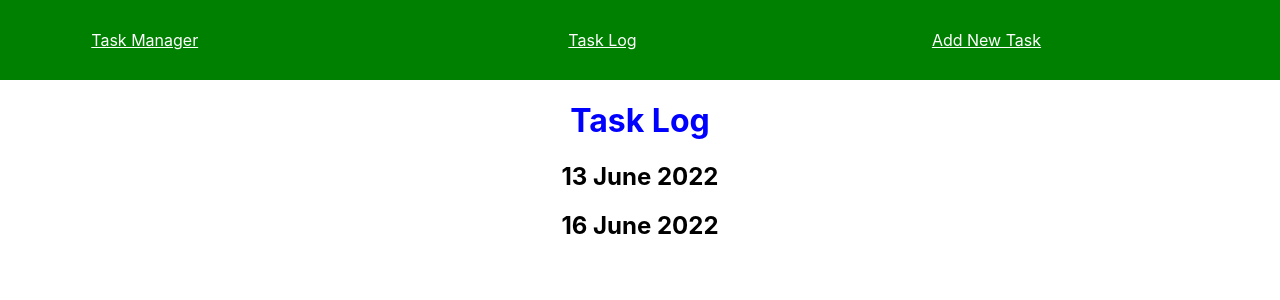
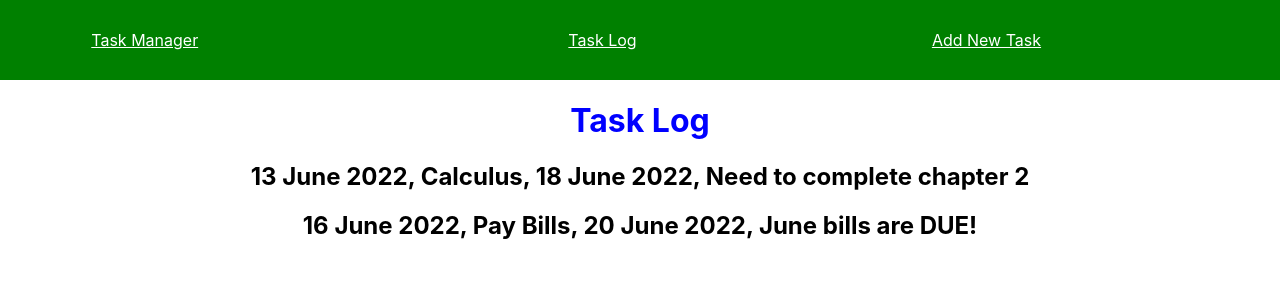
Before and after one commit to Y8M13/ym-proj2-react, a React (Create React App) app: page /tasklog in a window 1280 px wide. Shown: the top 300 px of the page. Built offline with nearby package versions, Linux system fonts and the light colour scheme; data requests are answered from the project's data file.

Commit message:
TaskForm and TaskLog updates

```diff
--- a/src/components/NavBar.js
+++ b/src/components/NavBar.js
@@ -1,7 +1,5 @@
 import React from 'react';
 import { Link } from 'react-router-dom';
-
-
 
 
 const NavBar = () => {
--- a/src/components/TaskForm.js
+++ b/src/components/TaskForm.js
@@ -1,17 +1,57 @@
 import React from 'react';
 import { useState } from 'react';
 
-const handleSubmit = (e) => {
-  e.preventDefault();
-  console.log("You clicked a button.");
-}
 
-const TaskForm = () => {
-  /*State*/
-  const [date, setDate] = useState('');  //state used for the input field
+const TaskForm = (props) => {
+  //State//
+  const [date, setDate] = useState('');  //used for the input values updates/changes (empty string)
   const [name, setName] = useState('');
   const [deadline, setDeadline] = useState('');
   const [comments, setComments] = useState('');
+
+
+  /*Event Handlers*/
+  const changeDate = (e) => {   //receives the default event (e) object and captures the value of the change event
+    setDate(e.target.value)
+  }
+  console.log(date)     //used to log the tracked changes in the console due to the input change handler
+
+  const changeName = (e) => {
+    setName(e.target.value)
+  }
+  console.log(name)
+
+  const changeDeadline = (e) => {
+    setDeadline(e.target.value)    //this is the user input;  I now haves access to this value on the event target
+  }
+  console.log(deadline)
+
+  const changeComments = (e) => {
+    setComments(e.target.value)
+  }
+  console.log(comments)
+
+
+
+// const handleSubmit = (e) => {
+const taskFormSubmitter = (e) => {   //this event is passed into the function since it is bound to the onSubmit
+  e.preventDefault();           //to stop the default refresh inorder to avoid page reload and loss of state
+  // console.log("you have clicked a button.")
+  console.log(date);
+  console.log(name);
+  console.log(deadline);
+  console.log(comments);
+
+}
+
+//***** Duplicate Code -- DELETE!!! these lines of state */
+// const TaskForm = (props) => {
+//   /*State*/
+//   const [date, setDate] = useState('');  //state used for the input field with empty string
+//   const [name, setName] = useState('');
+//   const [deadline, setDeadline] = useState('');
+//   const [comments, setComments] = useState('');
+
 
   /*An easier way used to create one bucket to capture state
   const [formData, setFormData] = useState({
@@ -21,33 +61,38 @@ const TaskForm = () => {
     comments:'';
   })
 
-  /*Events*/
-  const changeDate = (e) => {    //to capture value of the change event
-    setDate(e.target.value)
-  }
-  console.log(date)     //used to display the tracked changes in the console
+  //***** Duplicate Code -- DELETE!!! these lines of Event Handlers */
+  // /*Event Handler*/
+  // const changeDate = (e) => {   //receives the default event (e) object and captures the value of the change event
+  //   setDate(e.target.value)
+  // }
+  // console.log(date)     //used to store the tracked changes in the console due to the input change handler
 
-  const changeName = (e) => {
-    setName(e.target.value)
-  }
-  console.log(name)
+  // const changeName = (e) => {
+  //   setName(e.target.value)
+  // }
+  // console.log(name)
 
-  const changeDeadline = (e) => {
-    setDeadline(e.target.value)    //this is the user input
-  }
-  console.log(deadline)
+  // const changeDeadline = (e) => {
+  //   setDeadline(e.target.value)    //this is the user input that gives access to this value on the event target
+  // }
+  // console.log(deadline)
 
-  const changeComments = (e) => {
-    setComments(e.target.value)
-  }
-  console.log(comments)
+  // const changeComments = (e) => {
+  //   setComments(e.target.value)
+  // }
+  // console.log(comments)
+
+
 
 // console.log(formData)   used to track the changes for the formData changes
+
 
   return (
     <div className="container">
       <h1>Today's Plan of Action</h1>
-        <form onSubmit = { handleSubmit }>
+        {/* <form onSubmit = { handleSubmit }> */}
+        <form onSubmit = { taskFormSubmitter }>
           <div>
             <label>Date</label>
             <input type="text" date="date" id="date" value={ date } onChange={ changeDate }/>
@@ -69,10 +114,11 @@ const TaskForm = () => {
             {/* <input type="text" comments="comments" id="comments" value={ formData.comments } onChange={ changeComments }/> */}
           </div>
         <br/>
-          <input onClick= { handleSubmit } type="submit" value="Create Task" />
+          {/* <input onClick= { handleSubmit } type="submit" value="Create Task" /> */}
           {/* <button onClick={ handleSubmit }>
             Submit
           </button> */}
+          <button type="submit" value="Create Task">Create Task</button>
         </form>
     </div>
   )
--- a/src/components/TaskLog.js
+++ b/src/components/TaskLog.js
@@ -1,5 +1,6 @@
 // import React from 'react';
 import React, { useState, useEffect } from 'react';
+import TaskForm from "./TaskForm";
 // import TaskCard from "./components/TaskCard.js";
 
 // const TaskLog = () => {
@@ -53,12 +54,36 @@ const TaskLog = () => {
     <div>
       <h1>Task Log</h1>
         {taskers.map(tasker => (
-           <h2 key={ tasker.id }>{ tasker.date } </h2>
-        ))}
+          // <>
+           <h2 key={ tasker.id }>{ tasker.date },  { tasker.name }, { tasker.deadline }, { tasker.comments }</h2>
+          //  <h2 key={ tasker.id1 }>{ tasker.name } </h2>
+          //  <h2 key={ tasker.id2 }>{ tasker.deadline } </h2>
+          //  <h2 key={ tasker.id3 }>{ tasker.comments } </h2>
+          //  </>
+          ))
+        }
+
           {/* { todos } */}
 
     </div>
   );
+
+//Working code to pull values from form//
+  // const submitForm(e) => {
+  //   e.preventDefault();
+  //   fetch("http://localhost:4000/taskers", {
+  //         method: "POST",
+  //         headers: {
+  //           "Content-Type": "application/json"
+  //         },
+  //         body: JSON.stringify( {TaskForm } ),
+  //   });
+  //   }
+
+
+
+
+
 
 
 // const submitForm = e => {
```
